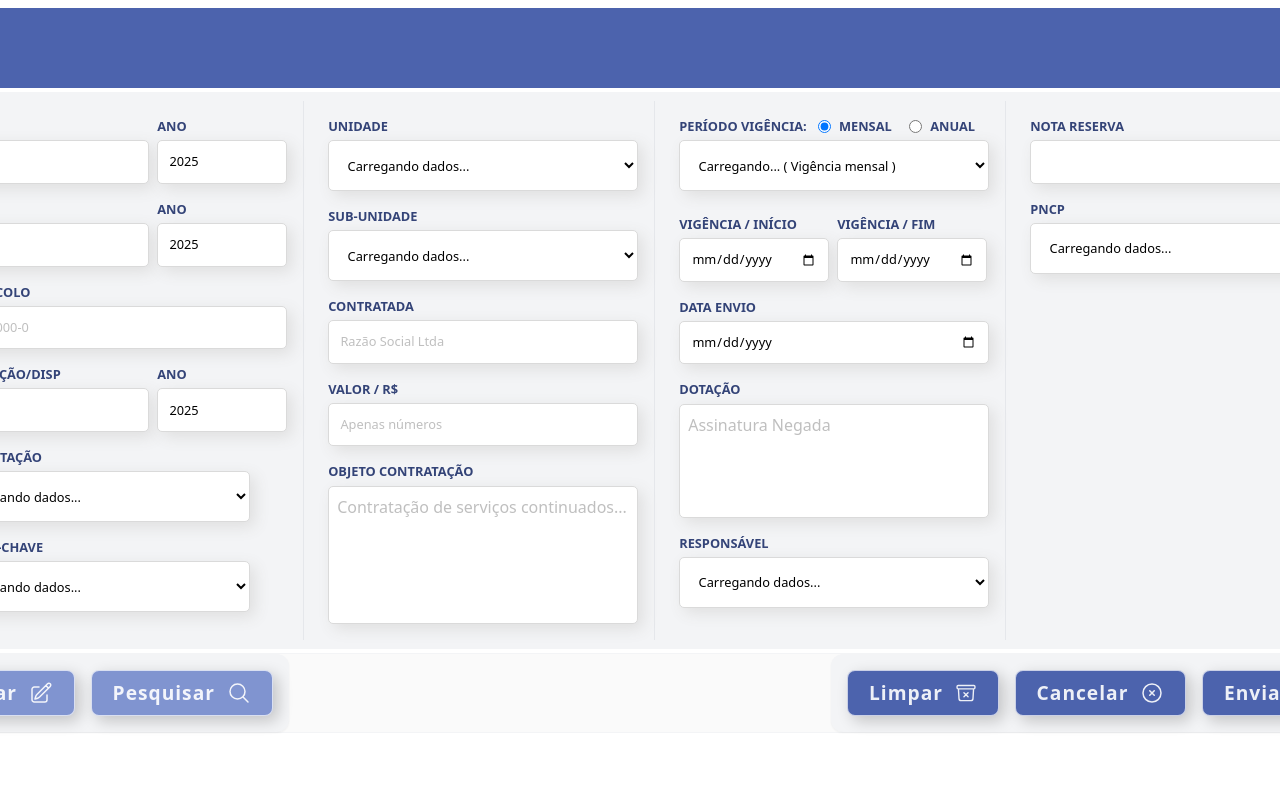
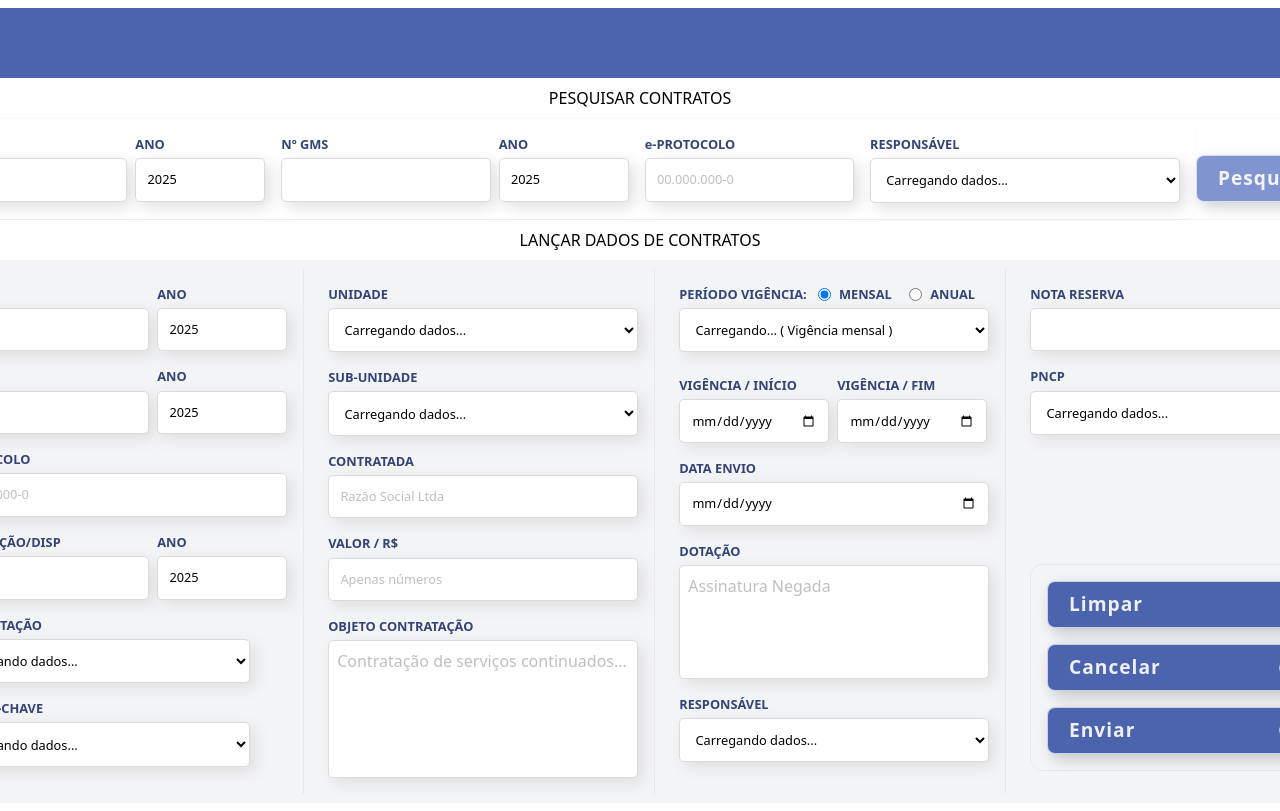
Before and after one commit to ledsonvanini/html-contratos, a plain HTML site: page index.html in a window 1280 px wide. Shown: the top 811 px of the page. Drawn offline with nearby package versions, Linux system fonts and the light colour scheme.

Commit message:
Feat: Pesquisar e Lancar dados session

```diff
--- a/index.html
+++ b/index.html
@@ -22,7 +22,7 @@
       }
 
       .logo {
-        width: 80px;
+        width: 70px;
         aspect-ratio: 1;
         border-radius: 1rem;
         padding: 0.2rem;
@@ -91,7 +91,7 @@
         width: 310px;
         border: 1px solid rgb(218, 218, 218);
         box-shadow: 5px 5px 15px rgb(223, 223, 223);
-        padding: 0.9rem;
+        padding: 0.7rem;
         background-color: white;
         border-radius: 5px;
         outline: none;
@@ -135,7 +135,7 @@
     </style>
   </head>
   <body class="flex justify-center">
-    <div class="flex flex-col py-2 gap-1">
+    <div class="flex flex-col py-2 gap-2">
       <div class="form-top-menu flex w-full items-center justify-between">
         <img
           class="logo"
@@ -164,7 +164,98 @@
           Voltar ao Menu
         </button> -->
       </div>
+      <!-- PESQUISAR CONTRATOS -->
+      <div class="flex w-full justify-center">
+        <p class="p-input">PESQUISAR CONTRATOS</p>
+      </div>
+      <div
+        class="flex items-center w-full bg-white border-1 border-gray-100 rounded-xl"
+      >
+        <div class="flex w-full justify-between gap-4 p-4 shadow-xs rounded-xl">
+          <div class="flex gap-2">
+            <div class="flex flex-col gap-1">
+              <label for="num_sesp" class="active label-input">Nº SESP</label>
+              <input type="number" id="num_sesp" name="num_sesp" required />
+            </div>
+            <div class="flex flex-col gap-1 w-[130px]">
+              <label for="ano_num_sesp" class="active label-input">ANO</label>
+              <input
+                type="number"
+                id="ano_num_sesp"
+                name="ano_num_sesp"
+                value="2025"
+                required
+              />
+            </div>
+          </div>
+          <div class="flex gap-2">
+            <div class="flex flex-col gap-1">
+              <label for="num_gms" class="active label-input">Nº GMS</label>
+              <input
+                type="number"
+                id="num_gms"
+                name="num_gms"
+                min="0"
+                required
+              />
+            </div>
+            <div class="flex flex-col gap-1 w-[130px]">
+              <label for="ano_num_gms" class="active label-input">ANO</label>
+              <input
+                type="number"
+                id="ano_num_gms"
+                name="ano_num_gms"
+                value="2025"
+                required
+              />
+            </div>
+          </div>
 
+          <div class="flex flex-col gap-1">
+            <label for="e_protocolo" class="active label-input"
+              >e-PROTOCOLO</label
+            >
+            <input
+              type="text"
+              id="e_protocolo"
+              name="e_protocolo"
+              placeholder="00.000.000-0"
+              required
+            />
+          </div>
+          <div class="flex flex-col gap-1">
+            <label for="opt_responsavel" class="active label-input"
+              >RESPONSÁVEL</label
+            >
+            <select id="opt_responsavel">
+              <option>Carregando dados...</option>
+            </select>
+          </div>
+        </div>
+
+        <div
+          class="button mt-5 button-blue00 flex justify-center items-center gap-3"
+        >
+          <input type="button" id="btn_menu_find" value="Pesquisar" />
+          <svg
+            xmlns="http://www.w3.org/2000/svg"
+            fill="none"
+            viewbox="0 0 24 24"
+            stroke-width="1.5"
+            stroke="currentColor"
+            class="size-6"
+          >
+            <path
+              stroke-linecap="round"
+              stroke-linejoin="round"
+              d="m21 21-5.197-5.197m0 0A7.5 7.5 0 1 0 5.196 5.196a7.5 7.5 0 0 0 10.607 10.607Z"
+            />
+          </svg>
+        </div>
+      </div>
+      <div class="flex w-full justify-center">
+        <p class="p-input">LANÇAR DADOS DE CONTRATOS</p>
+      </div>
       <div
         class="flex flex-col p-0 justify-center border-1 border-gray-100 bg-gray-100 rounded-xl"
       >
@@ -468,58 +559,12 @@
                   <option>Carregando dados...</option>
                 </select>
               </div>
-            </div>
-          </div>
-        </form>
-      </div>
-
+              <div class="flex flex-col justify-end h-80 gap-3 text-center">
                 <div
-        class="flex justify-between items-center w-full bg-[rgba(0,0,0,.02)] border-1 border-gray-100 rounded-xl"
+                  class="flex flex-col gap-4 p-4 border-1 border-gray-200 hadow-xs rounded-xl"
                 >
-        <div class="flex gap-4 p-4 bg-gray-100 shadow-xs rounded-xl">
-          <div
-            class="button button-blue00 flex justify-center items-center gap-3"
-          >
-            <input type="button" id="btn_menu_edit" value="Editar" />
-            <svg
-              xmlns="http://www.w3.org/2000/svg"
-              fill="none"
-              viewbox="0 0 24 24"
-              stroke-width="1.5"
-              stroke="currentColor"
-              class="size-6"
-            >
-              <path
-                stroke-linecap="round"
-                stroke-linejoin="round"
-                d="m16.862 4.487 1.687-1.688a1.875 1.875 0 1 1 2.652 2.652L10.582 16.07a4.5 4.5 0 0 1-1.897 1.13L6 18l.8-2.685a4.5 4.5 0 0 1 1.13-1.897l8.932-8.931Zm0 0L19.5 7.125M18 14v4.75A2.25 2.25 0 0 1 15.75 21H5.25A2.25 2.25 0 0 1 3 18.75V8.25A2.25 2.25 0 0 1 5.25 6H10"
-              />
-            </svg>
-          </div>
-          <div
-            class="button button-blue00 flex justify-center items-center gap-3"
-          >
-            <input type="button" id="btn_menu_find" value="Pesquisar" />
-            <svg
-              xmlns="http://www.w3.org/2000/svg"
-              fill="none"
-              viewbox="0 0 24 24"
-              stroke-width="1.5"
-              stroke="currentColor"
-              class="size-6"
-            >
-              <path
-                stroke-linecap="round"
-                stroke-linejoin="round"
-                d="m21 21-5.197-5.197m0 0A7.5 7.5 0 1 0 5.196 5.196a7.5 7.5 0 0 0 10.607 10.607Z"
-              />
-            </svg>
-          </div>
-        </div>
-        <div class="flex flex-col gap-3 text-center">
-          <div class="flex gap-4 p-4 bg-gray-100 shadow-xs rounded-xl">
                   <button
-              class="button button-blue01 flex justify-center items-center gap-3"
+                    class="button button-blue01 flex justify-between items-center gap-3"
                     id="btn_limpar_contratos"
                   >
                     Limpar
@@ -540,7 +585,7 @@
                   </button>
 
                   <button
-              class="button button-blue01 flex justify-center items-center gap-3"
+                    class="button button-blue01 flex justify-between items-center gap-3"
                     id="btn_cancelar_edicao_contratos"
                   >
                     Cancelar
@@ -561,7 +606,7 @@
                   </button>
 
                   <button
-              class="button button-blue01 flex justify-center items-center gap-3"
+                    class="button button-blue01 flex justify-between items-center gap-3"
                     id="btn_enviar_dados_contratos"
                   >
                     Enviar
@@ -584,6 +629,9 @@
               </div>
             </div>
           </div>
+        </form>
+      </div>
+    </div>
     <?!= include('script-forms');?>
   </body>
 </html>
```
Lines whose indentation alone changed are shown as unchanged.
